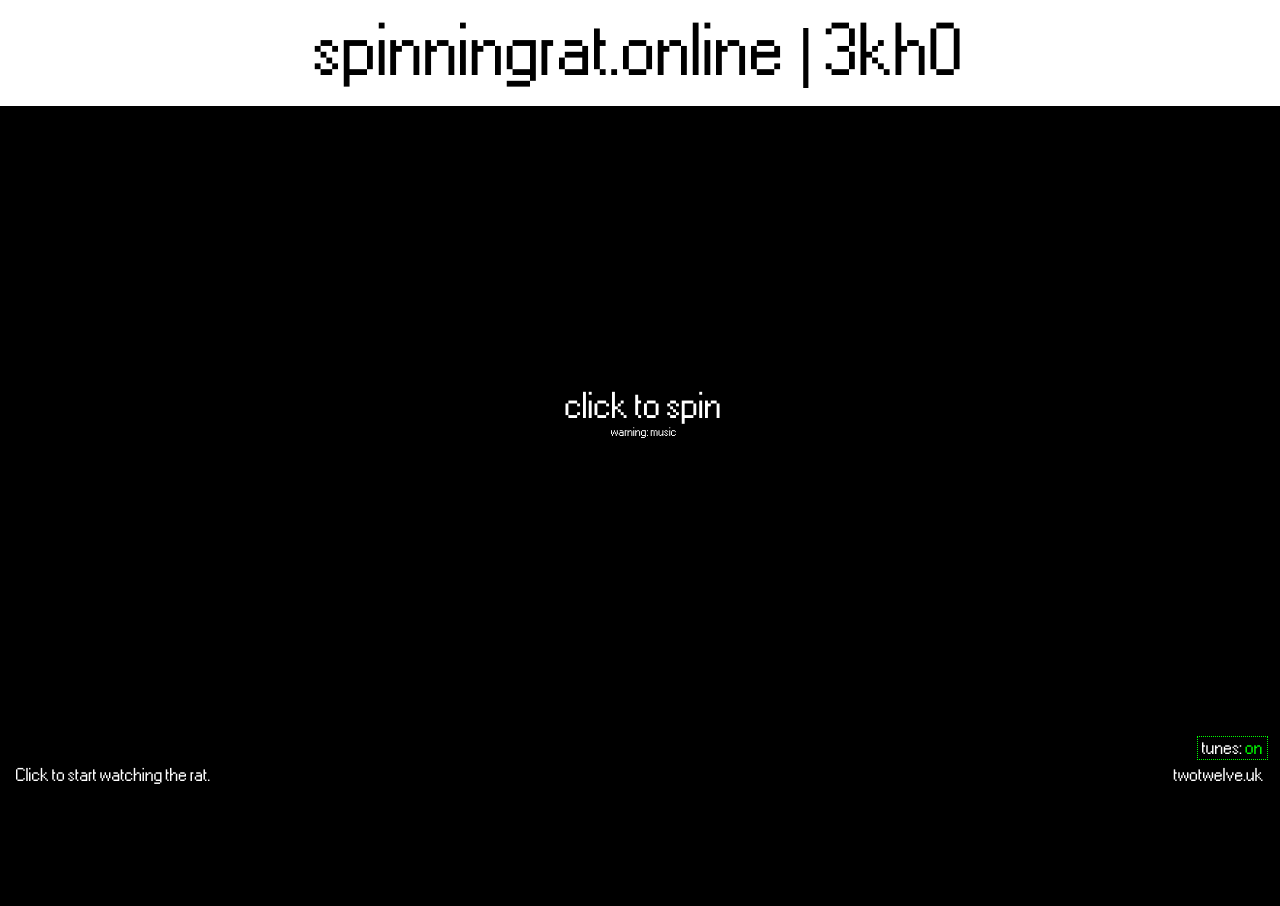
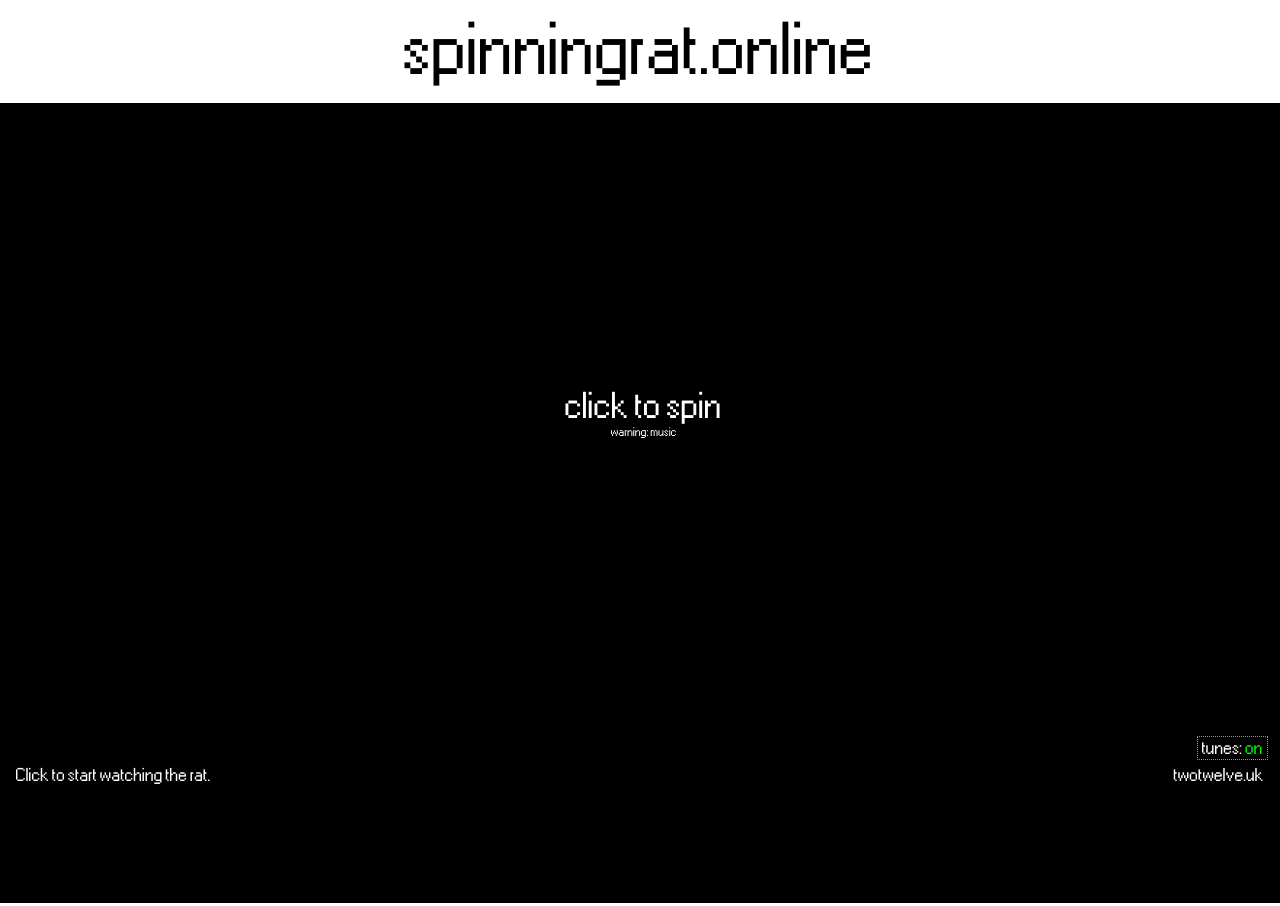
Before and after one commit to BananUnblocked/spinningrat, a plain HTML site: page index.html in a window 1280 px wide. Drawn offline with nearby package versions, Linux system fonts and the light colour scheme; some packages are replaced by stand-ins of ours; files whose address does not match are found by name.

Commit message:
Update index.html

```diff
--- a/index.html
+++ b/index.html
@@ -1,7 +1,7 @@
 <!DOCTYPE html>
 <html>
   <head>
-    <title>spinningrat.online</title>
+    <title>spinningrat</title>
     <meta name="author" content="twotwelve.uk">
 
     <meta charset="utf-8">
@@ -47,7 +47,7 @@
     <script src="/js/main.js"></script>
   </head>
   <body>
-    <h1>spinningrat.online | 3kh0</h1>
+    <h1>spinningrat.online</h1>
 
     <main>
       <header>
```
